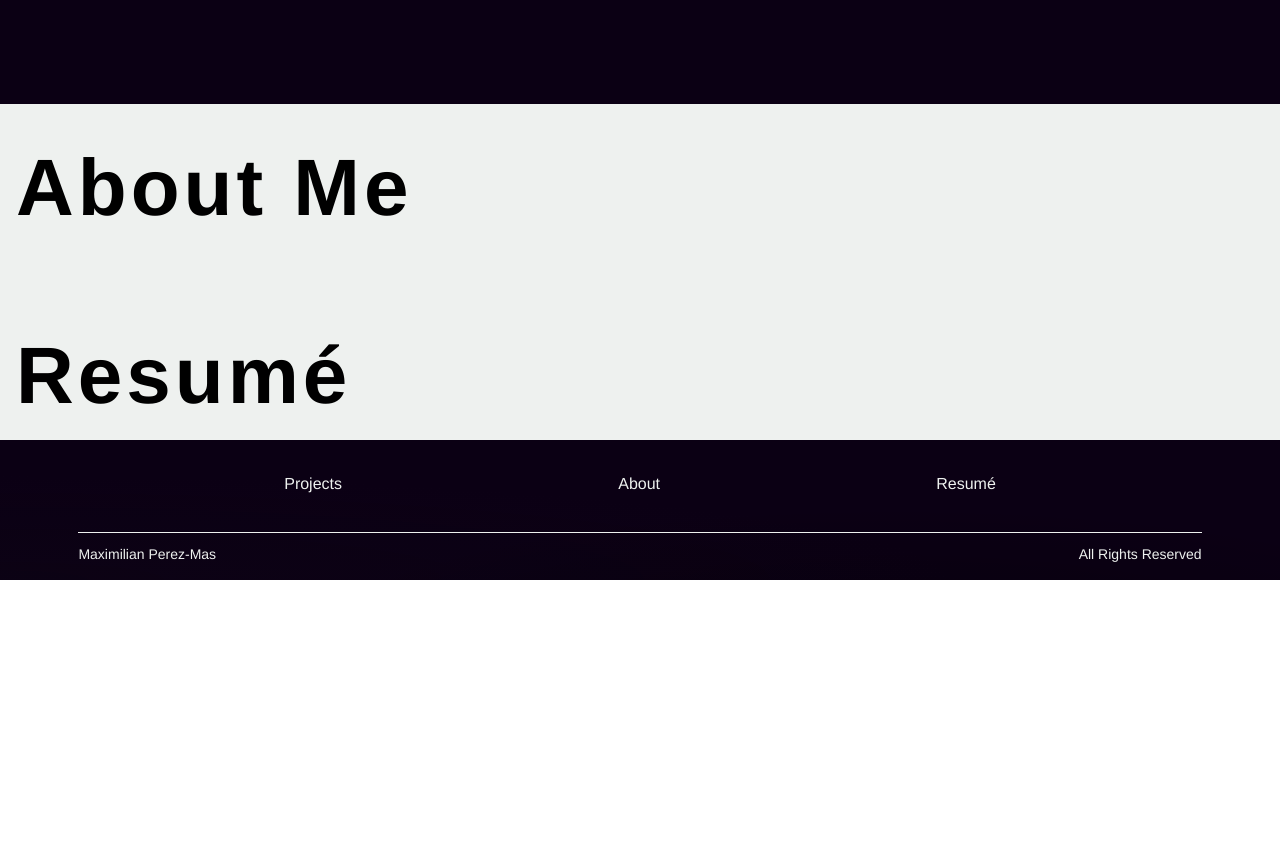
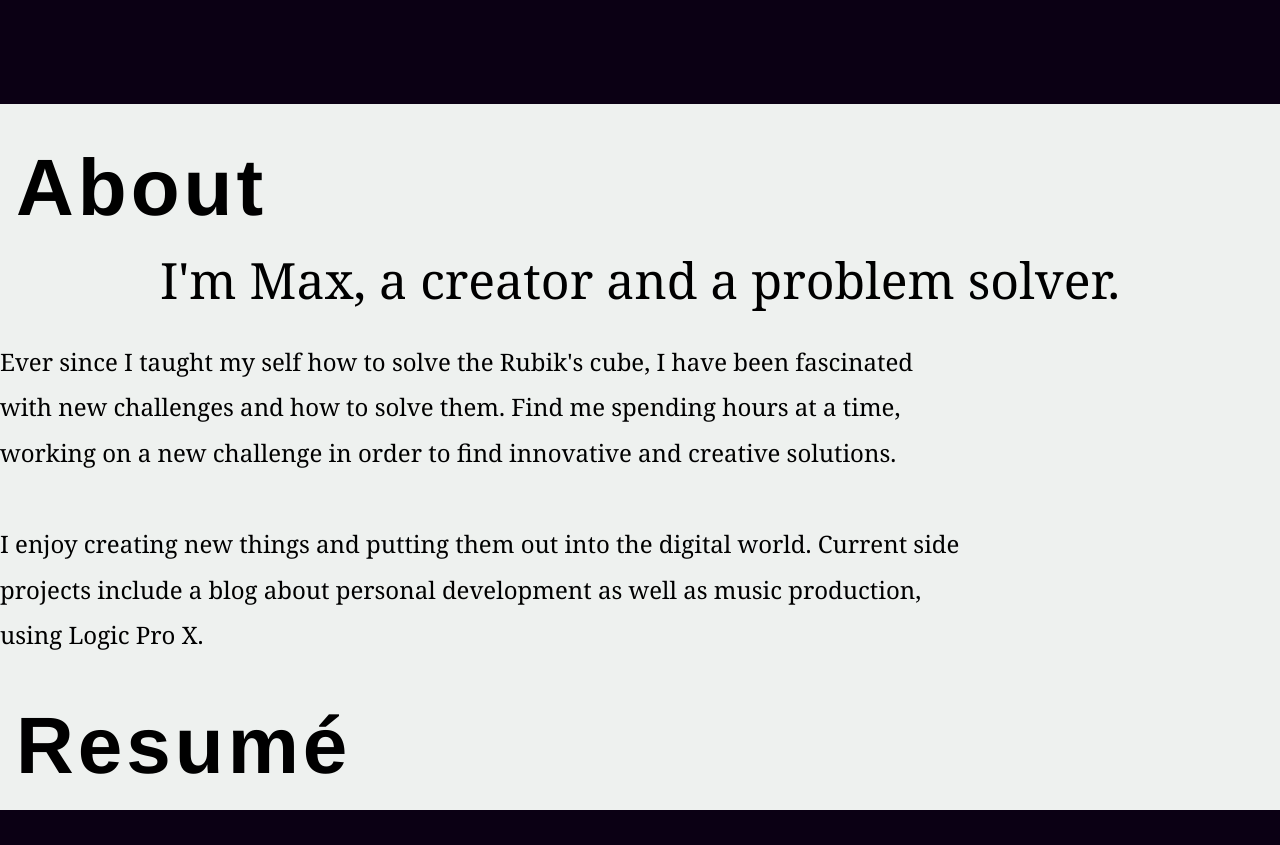
Before and after one commit to perezmas/portfolio, a React (Vite) app: page / in a window 1280 px wide. Shown: the part 1940-2785 px from the top of the page. Before the commit the page ends 2520 px from the top, so only its background shows below. Built offline with nearby package versions, Linux system fonts and the light colour scheme.

Commit message:
about me

```diff
--- a/src/components/About.jsx
+++ b/src/components/About.jsx
@@ -24,14 +24,23 @@ const About = () => {
             </div>
             <div>
                 <div>
-                    <a href="#about" className=" py-1 text-center font-bold md:text-6xl xl:text-7xl text-5xl text-t-primary p-4 tracking-wider cursor-pointer">About Me</a>
+                    <a href="#about" className="hover:text-[#fec70c] py-1 text-center font-bold md:text-6xl xl:text-7xl text-5xl text-t-primary p-4 tracking-wider cursor-pointer">About</a>
                 </div>
-                <div className="flex flex flex-col items-center md:justify-center w-full md:grid md:grid-cols-2 md:justify-items-center lg:grid lg:grid-cols-test lg:grid-row-t lg:justify-center md:gap-x-2 gap-y-2 lg:gap-x-4 lg:gap-y-3 py-5">
-                    {/* <AboutCard icon={<FaUniversity size={70}/>} title="University of Delaware" subtitle="Information Systems B.S."/>
+                <div className="text-left ">
+                    <h1 className="quote flex justify-center">
+                        I'm Max, a creator and a problem solver. <br />
+                    </h1>
+                    <p className="description flex justify-center">
+                        Ever since I taught my self how to solve the Rubik's cube, I have been fascinated with new challenges and how to solve them. Find me spending hours at a time, working on a new challenge in order to find innovative and creative solutions. <br /><br />
+                        I enjoy creating new things and putting them out into the digital world. Current side projects include a blog about personal development as well as music production, using Logic Pro X.
+                    </p>
+                </div>
+                {/* <div className="flex flex-col ">
+                    <AboutCard icon={<FaUniversity size={70}/>} title="University of Delaware" subtitle="Information Systems B.S."/>
                     <AboutCard icon={<BsBank size={70} />} title="WSFS Bank" subtitle="App & Data Services Intern"/>
                     <AboutCard icon={<MdPhotoCamera size={70} />} title="Freelance Photography" subtitle="As a hobby!"/>
-                    <AboutCard icon={<BsFileMusicFill size={70} />} title="Indie Music Production" subtitle="Another hobby!"/> */}
-                </div>
+                    <AboutCard icon={<BsFileMusicFill size={70} />} title="Indie Music Production" subtitle="Another hobby!"/>
+                </div> */}
             </div>
             <div className="gradient-bg-about-me h-15">
                 <br />
--- a/src/index.css
+++ b/src/index.css
@@ -148,7 +148,7 @@ li:active {
 }
 
 a:active {
-    color: blue;
+    color: #fec70c;
 }
 
 .gradient-bg-home {
@@ -252,6 +252,23 @@ div{
     overflow-x: hidden;
 }
 
+.quote {
+    display: block;
+    padding-bottom: 2%;
+    font-family: 'Georgia', serif;
+    font-size: 50px;
+    line-height: 1.3em;
+    font-weight: 300;
+}
+
+.description {
+    max-width: 75%;
+    font-family: 'Georgia', sans-serif;
+    font-size: 24px;
+    line-height: 1.9em;
+    font-weight: 400;
+}
+
 @tailwind base;
 @tailwind components;
 @tailwind utilities;
```
